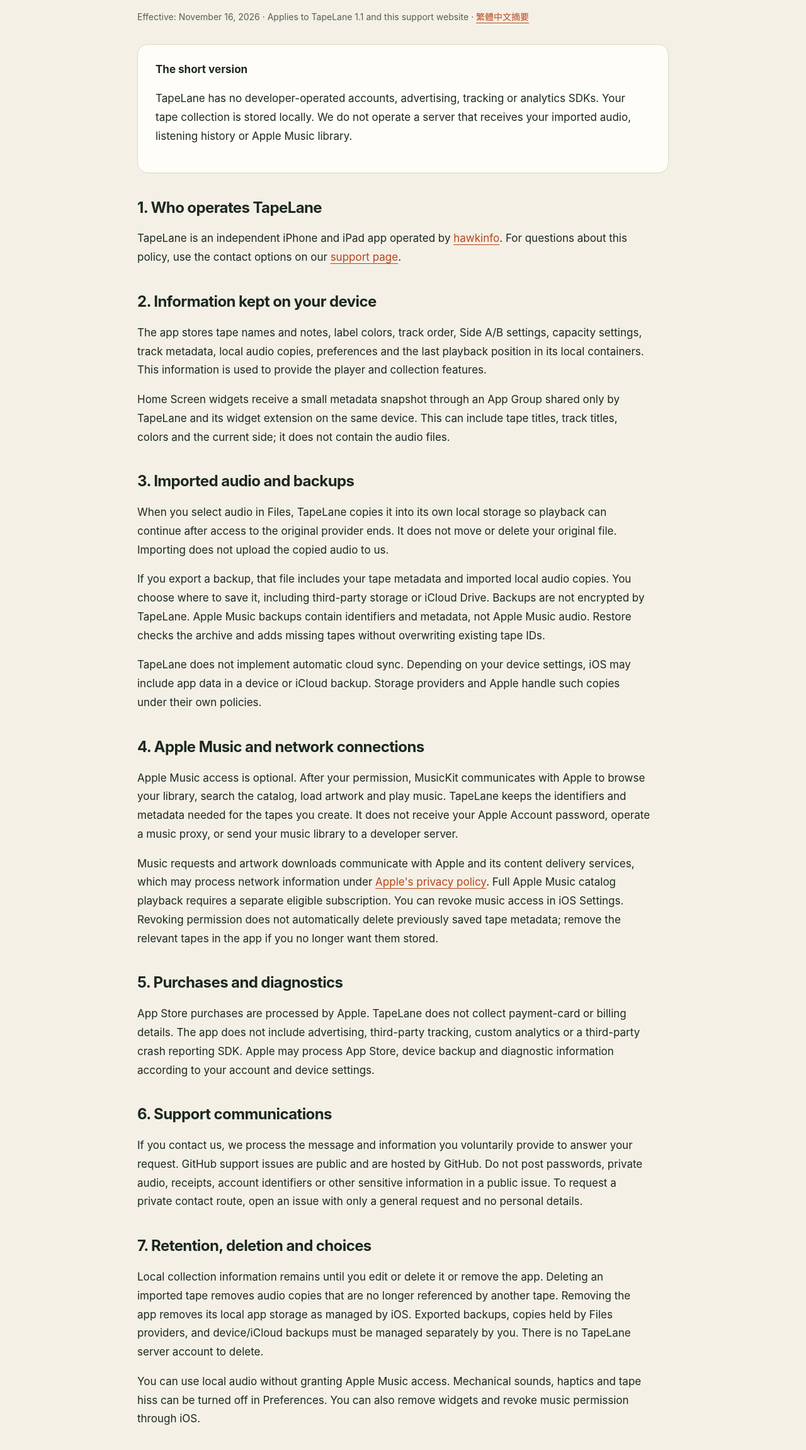
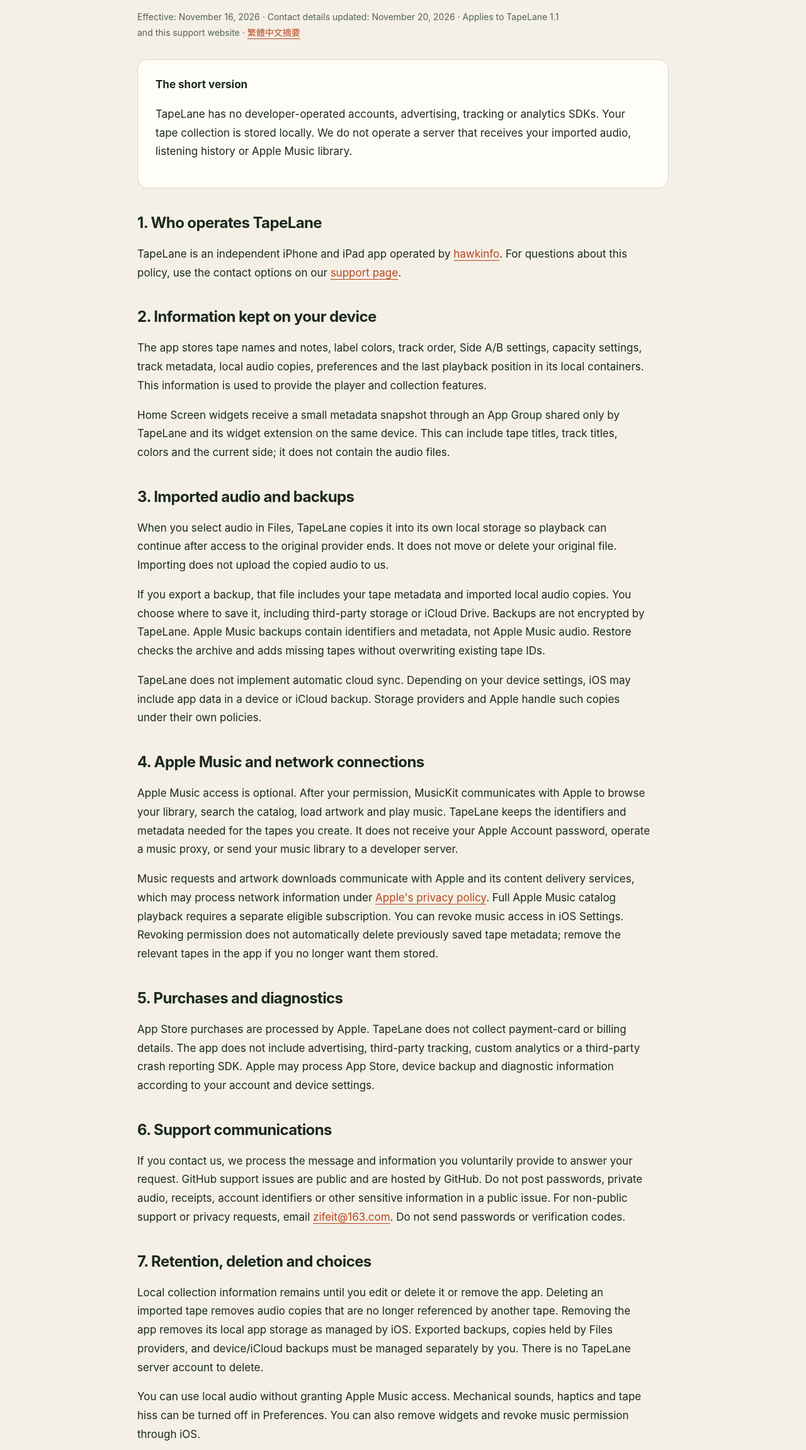
Before and after one commit to hawkinfo/TapeLane-support, a plain HTML site: page privacy/index.html in a window 1280 px wide. Shown: the part 258-2560 px from the top of the page at 63% size. Drawn offline with Linux system fonts and the light colour scheme.

Commit message:
Add public support and privacy contact email

```diff
--- a/privacy/index.html
+++ b/privacy/index.html
@@ -1,15 +1,15 @@
 <!doctype html><html lang="en"><head><meta charset="utf-8"><meta name="viewport" content="width=device-width,initial-scale=1"><meta name="description" content="Privacy policy for the TapeLane iPhone and iPad cassette player."><title>TapeLane Privacy Policy</title><link rel="icon" href="../assets/icon.png"><link rel="stylesheet" href="../style.css"></head><body>
 <header><nav aria-label="Main"><a class="brand" href="../"><img src="../assets/icon.png" alt="">tapelane</a><a href="./" aria-current="page">Privacy</a><a href="../support/">Support</a></nav></header><main>
-<p class="eyebrow">Your library stays yours</p><h1>Privacy policy</h1><p class="meta">Effective: November 16, 2026 · Applies to TapeLane 1.1 and this support website · <a href="#zh">繁體中文摘要</a></p>
+<p class="eyebrow">Your library stays yours</p><h1>Privacy policy</h1><p class="meta">Effective: November 16, 2026 · Contact details updated: November 20, 2026 · Applies to TapeLane 1.1 and this support website · <a href="#zh">繁體中文摘要</a></p>
 <div class="card"><strong>The short version</strong><p>TapeLane has no developer-operated accounts, advertising, tracking or analytics SDKs. Your tape collection is stored locally. We do not operate a server that receives your imported audio, listening history or Apple Music library.</p></div>
 <h2>1. Who operates TapeLane</h2><p>TapeLane is an independent iPhone and iPad app operated by <a href="https://github.com/hawkinfo">hawkinfo</a>. For questions about this policy, use the contact options on our <a href="../support/#contact">support page</a>.</p>
 <h2>2. Information kept on your device</h2><p>The app stores tape names and notes, label colors, track order, Side A/B settings, capacity settings, track metadata, local audio copies, preferences and the last playback position in its local containers. This information is used to provide the player and collection features.</p><p>Home Screen widgets receive a small metadata snapshot through an App Group shared only by TapeLane and its widget extension on the same device. This can include tape titles, track titles, colors and the current side; it does not contain the audio files.</p>
 <h2>3. Imported audio and backups</h2><p>When you select audio in Files, TapeLane copies it into its own local storage so playback can continue after access to the original provider ends. It does not move or delete your original file. Importing does not upload the copied audio to us.</p><p>If you export a backup, that file includes your tape metadata and imported local audio copies. You choose where to save it, including third-party storage or iCloud Drive. Backups are not encrypted by TapeLane. Apple Music backups contain identifiers and metadata, not Apple Music audio. Restore checks the archive and adds missing tapes without overwriting existing tape IDs.</p><p>TapeLane does not implement automatic cloud sync. Depending on your device settings, iOS may include app data in a device or iCloud backup. Storage providers and Apple handle such copies under their own policies.</p>
 <h2>4. Apple Music and network connections</h2><p>Apple Music access is optional. After your permission, MusicKit communicates with Apple to browse your library, search the catalog, load artwork and play music. TapeLane keeps the identifiers and metadata needed for the tapes you create. It does not receive your Apple Account password, operate a music proxy, or send your music library to a developer server.</p><p>Music requests and artwork downloads communicate with Apple and its content delivery services, which may process network information under <a href="https://www.apple.com/legal/privacy/">Apple's privacy policy</a>. Full Apple Music catalog playback requires a separate eligible subscription. You can revoke music access in iOS Settings. Revoking permission does not automatically delete previously saved tape metadata; remove the relevant tapes in the app if you no longer want them stored.</p>
 <h2>5. Purchases and diagnostics</h2><p>App Store purchases are processed by Apple. TapeLane does not collect payment-card or billing details. The app does not include advertising, third-party tracking, custom analytics or a third-party crash reporting SDK. Apple may process App Store, device backup and diagnostic information according to your account and device settings.</p>
-<h2>6. Support communications</h2><p>If you contact us, we process the message and information you voluntarily provide to answer your request. GitHub support issues are public and are hosted by GitHub. Do not post passwords, private audio, receipts, account identifiers or other sensitive information in a public issue. To request a private contact route, open an issue with only a general request and no personal details.</p>
+<h2>6. Support communications</h2><p>If you contact us, we process the message and information you voluntarily provide to answer your request. GitHub support issues are public and are hosted by GitHub. Do not post passwords, private audio, receipts, account identifiers or other sensitive information in a public issue. For non-public support or privacy requests, email <a href="mailto:zifeit@163.com">zifeit@163.com</a>. Do not send passwords or verification codes.</p>
 <h2>7. Retention, deletion and choices</h2><p>Local collection information remains until you edit or delete it or remove the app. Deleting an imported tape removes audio copies that are no longer referenced by another tape. Removing the app removes its local app storage as managed by iOS. Exported backups, copies held by Files providers, and device/iCloud backups must be managed separately by you. There is no TapeLane server account to delete.</p><p>You can use local audio without granting Apple Music access. Mechanical sounds, haptics and tape hiss can be turned off in Preferences. You can also remove widgets and revoke music permission through iOS.</p>
 <h2>8. This website</h2><p>This static website is hosted on GitHub Pages. It does not add cookies, analytics scripts, embedded third-party media or web fonts. GitHub may process technical request information, such as IP addresses, to deliver and secure its service. See the <a href="https://docs.github.com/en/site-policy/privacy-policies/github-general-privacy-statement">GitHub privacy statement</a>.</p>
 <h2>9. Children and changes</h2><p>TapeLane does not knowingly solicit children's personal information or create child profiles. Music content and account restrictions are provided by Apple and the selected audio sources. If the app's privacy practices change, this page and its effective date will be updated before or with the relevant release.</p>
-<hr><section id="zh" lang="zh-Hant"><p class="eyebrow">繁體中文摘要</p><h2>你的音樂收藏，由你保管。</h2><p>TapeLane 由 hawkinfo 維護，沒有開發者帳號系統、廣告或追蹤 SDK，也不把你的本地音訊、播放紀錄或 Apple Music 曲庫上傳到開發者伺服器。磁帶資料、本地音訊副本、偏好與播放位置保存在裝置上；桌面小工具只透過同機 App Group 讀取必要的曲目與磁帶資訊。</p><p>Apple Music 為選用功能，需授權並由 Apple 處理搜尋、封面與播放；完整播放另需適用訂閱。你可以在系統設定撤銷權限。匯出備份包含磁帶資料和本地音訊副本，沒有額外加密；保存到 iCloud Drive 或其他供應商時，適用其服務政策。Apple Music 音訊不會匯出。</p><p>刪除磁帶可移除不再被使用的匯入音訊副本；刪除 App 不會同時刪除你另存的備份。iOS 裝置或 iCloud 備份依你的系統設定運作。本網站由 GitHub Pages 提供，沒有額外分析程式；GitHub 可能處理網路請求資訊。隱私問題請見<a href="../support/#contact">聯絡方式</a>。公開 GitHub issue 請勿提供私人音訊、帳號或其他敏感資料。</p></section>
+<hr><section id="zh" lang="zh-Hant"><p class="eyebrow">繁體中文摘要</p><h2>你的音樂收藏，由你保管。</h2><p>TapeLane 由 hawkinfo 維護，沒有開發者帳號系統、廣告或追蹤 SDK，也不把你的本地音訊、播放紀錄或 Apple Music 曲庫上傳到開發者伺服器。磁帶資料、本地音訊副本、偏好與播放位置保存在裝置上；桌面小工具只透過同機 App Group 讀取必要的曲目與磁帶資訊。</p><p>Apple Music 為選用功能，需授權並由 Apple 處理搜尋、封面與播放；完整播放另需適用訂閱。你可以在系統設定撤銷權限。匯出備份包含磁帶資料和本地音訊副本，沒有額外加密；保存到 iCloud Drive 或其他供應商時，適用其服務政策。Apple Music 音訊不會匯出。</p><p>刪除磁帶可移除不再被使用的匯入音訊副本；刪除 App 不會同時刪除你另存的備份。iOS 裝置或 iCloud 備份依你的系統設定運作。本網站由 GitHub Pages 提供，沒有額外分析程式；GitHub 可能處理網路請求資訊。隱私問題可來信 <a href="mailto:zifeit@163.com">zifeit@163.com</a>，或見<a href="../support/#contact">聯絡方式</a>。公開 GitHub issue 請勿提供私人音訊、帳號或其他敏感資料。</p></section>
 </main><footer>© 2026 hawkinfo · TapeLane · <a href="../support/">Contact &amp; support</a></footer></body></html>
```
Also changed, not shown: support/index.html (+1 -1 lines).
